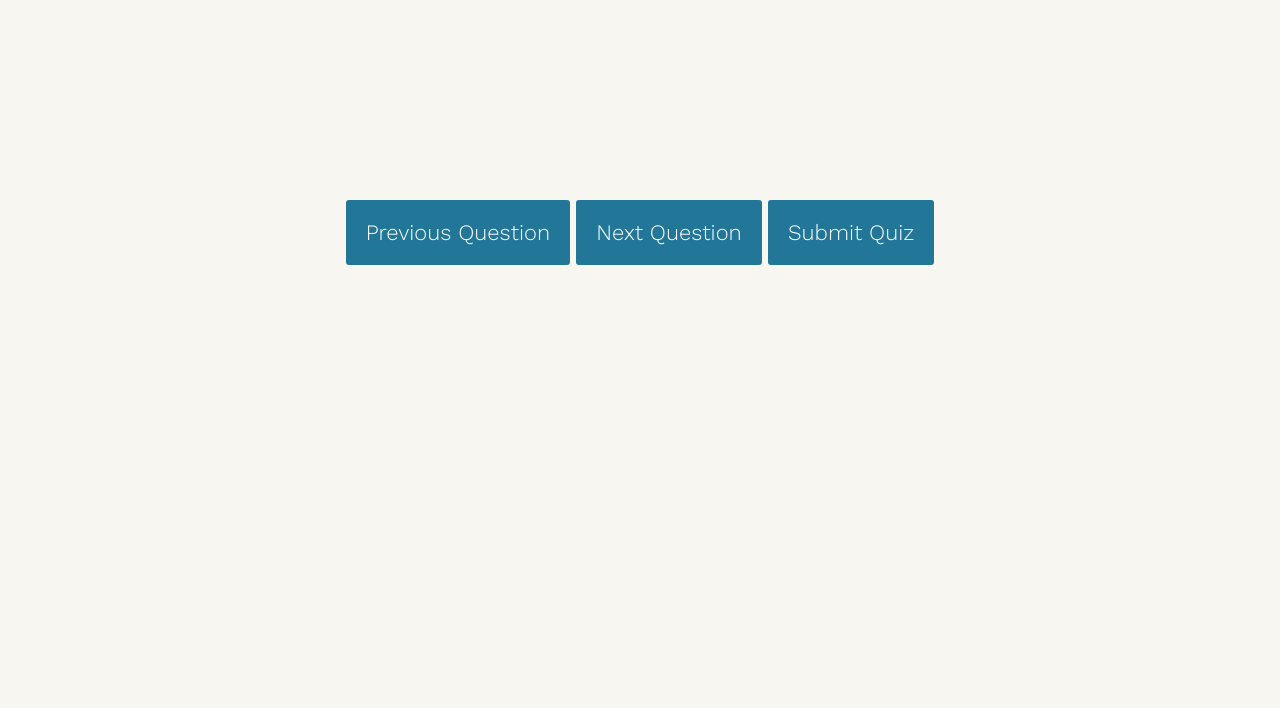
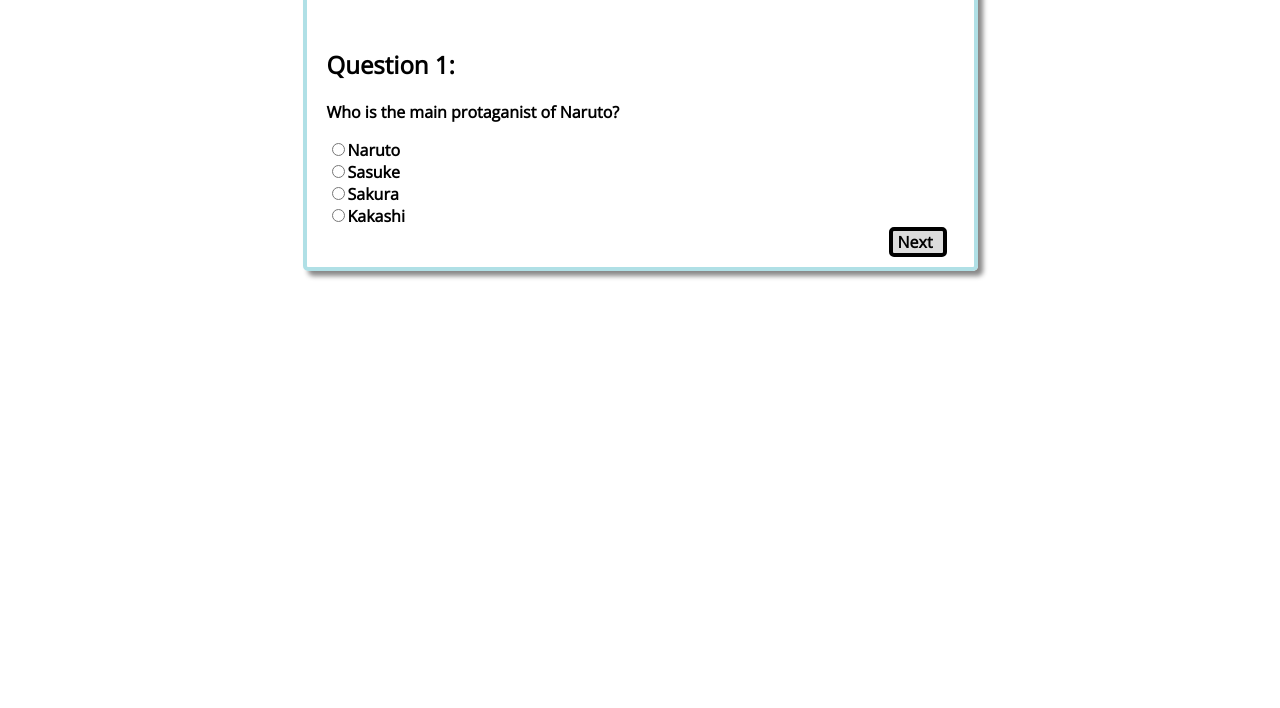
Before and after one commit to scottbuonya/Naruto-Quiz, a plain HTML site: page index.html in a window 1280 px wide. Shown: the part 92-800 px from the top of the page. Drawn offline with nearby package versions, Linux system fonts and the light colour scheme.

Commit message:
buttons work and questions displayed

```diff
--- a/index.html
+++ b/index.html
@@ -1,18 +1,24 @@
 <!DOCTYPE html>
 <html>
-  <head>
-    <title>Naruto Quiz! </title>
-    <link rel="stylesheet" href="./style.css">
-    <script src="./quiz.js"></script>
-  </head>
-<body>
-  <h1>Naruto Quiz!</h1>
-  <div class="quiz-container">
-    <div id="quiz"></div>
-  </div>
-<button id="previous">Previous Question</button>
-<button id="next">Next Question</button>
-<button id="submit">Submit Quiz</button>
-<div id="results"></div>
-</body>
+	<head>
+		<title>Naruto Quiz!</title>
+		<link type='text/css' rel='stylesheet' href='style.css'/>
+		<link rel="stylesheet" type="text/css" href="https://fonts.googleapis.com/css?family=Open Sans"/>
+	</head>
+	<body>
+		<div id='container'>
+			<div id='title'>
+				<h1>Naruto Quiz</h1>
+			</div>
+   			<br/>
+  			<div id='quiz'></div>
+    		<div class='button' id='next'><a href='#'>Next</a></div>
+    		<div class='button' id='prev'><a href='#'>Prev</a></div>
+    		<div class='button' id='start'> <a href='#'>Start Over</a></div>
+    	</div>
+
+		<script type='text/javascript' src='https://ajax.googleapis.com/ajax/libs/jquery/1.9.1/jquery.min.js'></script>
+		<script type="text/javascript" src='questions.json'></script>
+		<script type='text/javascript' src='quiz.js'></script>
+	</body>
 </html>
--- a/quiz.js
+++ b/quiz.js
@@ -1,40 +1,146 @@
-var prevBtn = document.getElementById("previous")
-var nextBtn = document.getElementById("next")
-var submitBtn = document.getElementById("submit")
-var finalResults = document.getElementById("results")
-console.log("Hello")
+(function() {
+    var questions = [{
+      question: "Who is the main protaganist of Naruto?",
+      choices: ["Naruto", "Sasuke", "Sakura", "Kakashi"],
+      correctAnswer: "Naruto"
+    }, {
+      question: "What is inside Naruto?",
+      choices: ["The nine tailed fox(Kurama)", "A stomach ache", "A demon Snake", "Nothing special"],
+      correctAnswer: "The nine tailed fox(Kurama)"
+    }, {
+      question: "Who does Naruto Marry?",
+      choices: ["Ino", "Sakura", "Hinata", "Ten-Ten"],
+      correctAnswer: "Hinata"
+    }, {
+      question: "What is Naruto's special ability move(jutsu)?",
+      choices: ["Chidori", "Fire-ball Jutsu", "Rasengan", "Sharingan"],
+      correctAnswer: "Rasengan"
+    }, {
+      question: "What is another name for ninja?",
+      choices: ["Konichiwa", "Hokage", "Boruto", "Shinobi"],
+      correctAnswer: "Shinobi"
+    }];
+
+    var questionCounter = 0; //Tracks question number
+    var selections = []; //Array containing user choices
+    var quiz = $('#quiz'); //Quiz div object
+
+    // Display initial question
+    displayNext();
+
+    // Click handler for the 'next' button
+    $('#next').on('click', function (e) {
+      e.preventDefault();
+
+      // Suspend click listener during fade animation
+      if(quiz.is(':animated')) {
+        return false;
+      }
+      choose();
+
+      // If no user selection, progress is stopped
+      if (isNaN(selections[questionCounter])) {
+        alert('Please make a selection!');
+      } else {
+        questionCounter++;
+        displayNext();
+      }
+    });
+
+    // Click handler for the 'prev' button
+    $('#prev').on('click', function (e) {
+      e.preventDefault();
+
+      if(quiz.is(':animated')) {
+        return false;
+      }
+      choose();
+      questionCounter--;
+      displayNext();
+    });
+
+    // Click handler for the 'Start Over' button
+    $('#start').on('click', function (e) {
+      e.preventDefault();
+
+      if(quiz.is(':animated')) {
+        return false;
+      }
+      questionCounter = 0;
+      selections = [];
+      displayNext();
+      $('#start').hide();
+    });
 
 
+    // Creates and returns the div that contains the questions and
+    // the answer selections
+    function createQuestionElement(index) {
+      var qElement = $('<div>', {
+        id: 'question'
+      });
 
-var questionArray = [
-    {
-        Question: "Who is the main character of Naruto?",
-        answers : {
-            a: 'Sasuke',
-            b: 'Naruto',
-            c: 'Sakura',
-        },
-        correctAnswer : 'b'
-    },
+      var header = $('<h2>Question ' + (index + 1) + ':</h2>');
+      qElement.append(header);
 
-    {
-        Question: "What is inside of Naruto?",
-        answers : {
-            a: 'The nine tailed fox (kurama)',
-            b: 'A stomach ache',
-            c: 'A demon snake',
-        },
-        correctAnswer : 'a'
-    },
+      var question = $('<p>').append(questions[index].question);
+      qElement.append(question);
 
-    {
-        Question: "Who does Naruto marry?",
-        answers : {
-            a: 'Ino',
-            b: 'Ten-Ten',
-            c: 'Hinata',
-        },
-        correctAnswer : 'b'
+      var radioButtons = createRadios(index);
+      qElement.append(radioButtons);
+
+      return qElement;
     }
-]
-console.log(questionArray)
+
+    // Creates a list of the answer choices as radio inputs
+    function createRadios(index) {
+      var radioList = $('<ul>');
+      var item;
+      var input = '';
+      for (var i = 0; i < questions[index].choices.length; i++) {
+        item = $('<li>');
+        input = '<input type="radio" name="answer" value=' + i + ' />';
+        input += questions[index].choices[i];
+        item.append(input);
+        radioList.append(item);
+      }
+      return radioList;
+    }
+
+    // Reads the user selection and pushes the value to an array
+    function choose() {
+      selections[questionCounter] = +$('input[name="answer"]:checked').val();
+    }
+
+    // Displays next requested element
+    function displayNext() {
+      quiz.fadeOut(function() {
+        $('#question').remove();
+
+        if(questionCounter < questions.length){
+          var nextQuestion = createQuestionElement(questionCounter);
+          quiz.append(nextQuestion).fadeIn();
+          if (!(isNaN(selections[questionCounter]))) {
+            $('input[value='+selections[questionCounter]+']').prop('checked', true);
+          }
+
+          // Controls display of 'prev' button
+          if(questionCounter === 1){
+            $('#prev').show();
+          } else if(questionCounter === 0){
+
+            $('#prev').hide();
+            $('#next').show();
+          }
+        }else {
+          var scoreElem = displayScore();
+          quiz.append(scoreElem).fadeIn();
+          $('#next').hide();
+          $('#prev').hide();
+          $('#start').show();
+        }
+      });
+    }
+
+
+  })();
--- a/style.css
+++ b/style.css
@@ -1,4 +1,4 @@
-@import url(https://fonts.googleapis.com/css?family=Work+Sans:300,600);
+/* @import url(https://fonts.googleapis.com/css?family=Work+Sans:300,600);
 
 body{
 	font-size: 20px;
@@ -61,4 +61,77 @@
   position: relative;
   height: 200px;
   margin-top: 40px;
+} */
+
+
+body {
+  font-family: Open Sans;
 }
+
+h1 {
+  text-align: center;
+}
+
+#title {
+  text-decoration: underline;
+}
+
+#quiz {
+  text-indent: 10px;
+  display:none;
+}
+
+.button {
+  border:4px solid;
+  border-radius:5px;
+  width: 40px;
+  padding-left:5px;
+  padding-right: 5px;
+  position: relative;
+  float:right;
+  background-color: #DCDCDC;
+  color: black;
+  margin: 0 2px 0 2px;
+}
+
+.button.active {
+  background-color: #F8F8FF;
+  color: #525252;
+}
+
+button {
+  position: relative;
+  float:right;
+}
+
+.button a {
+  text-decoration: none;
+  color: black;
+}
+
+#container {
+  width:50%;
+  margin:auto;
+  padding: 0 25px 40px 10px;
+  /* background-color: #1E90FF; */
+  border:4px solid #B0E0E6;
+  border-radius:5px;
+  color: black;
+  font-weight: bold;
+  box-shadow: 5px 5px 5px #888;
+}
+
+ul {
+  list-style-type: none;
+  padding: 0;
+  margin: 0;
+}
+
+#prev {
+  display:none;
+}
+
+#start {
+  display:none;
+  width: 90px;
+}
```
